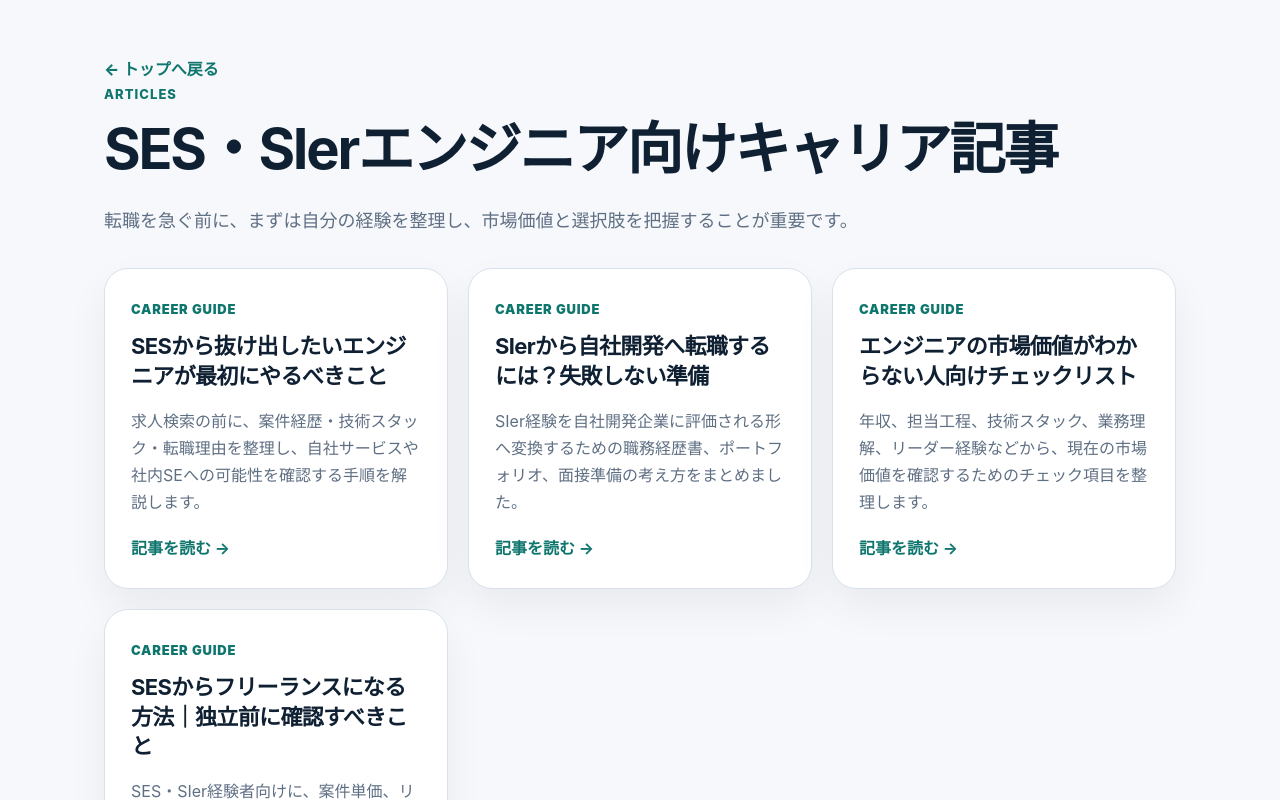
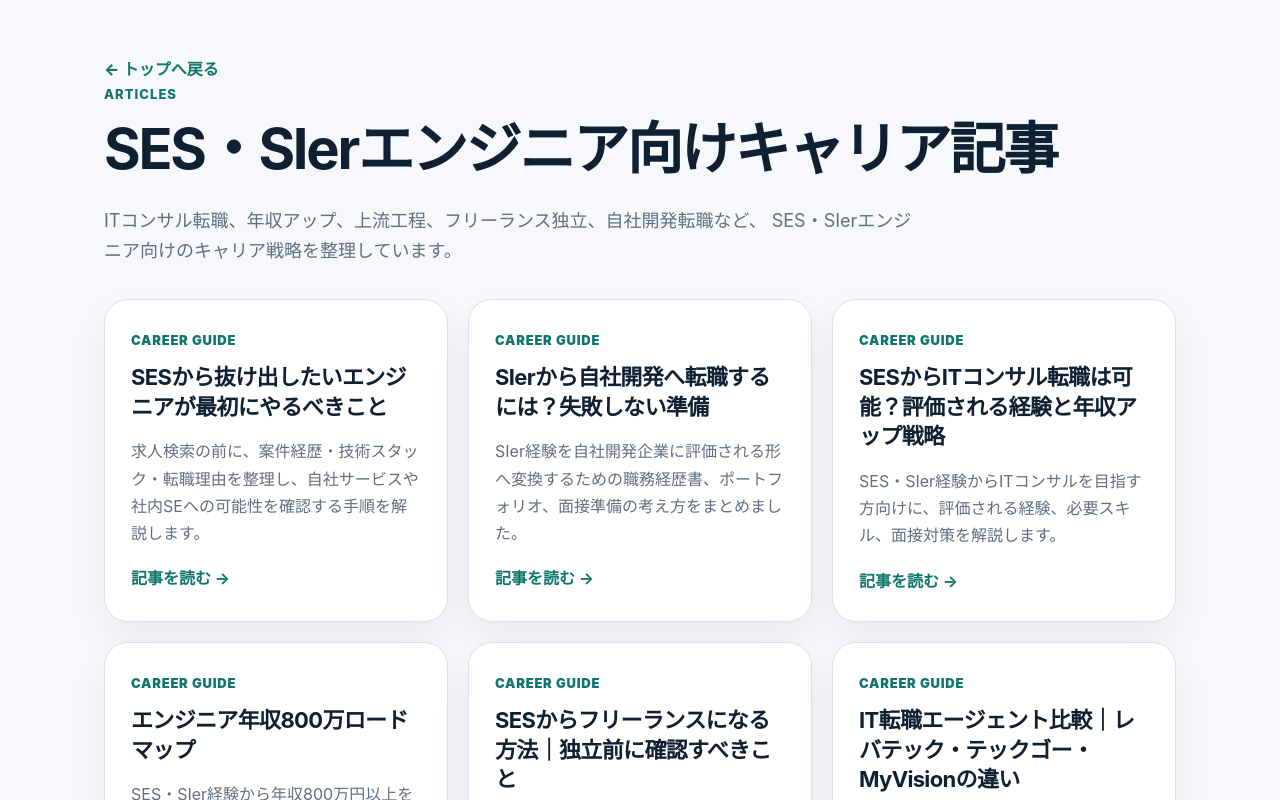
Before and after one commit to kosukekurihara-prog/engineer-career-lp, a Next.js app: page /articles in a window 1280 px wide. Shown: the top 800 px of the page. Built offline with nearby package versions, Linux system fonts and the light colour scheme.

Commit message:
Enhance articles SEO and add new articles

```diff
--- a/app/articles/page.tsx
+++ b/app/articles/page.tsx
@@ -2,8 +2,8 @@ import Link from 'next/link';
 import type { Metadata } from 'next';
 
 export const metadata: Metadata = {
-  title: '記事一覧｜SESキャリアナビ',
-  description: 'SES・SIerエンジニア向けに、転職準備、市場価値確認、自社開発転職、フリーランス案件の考え方を解説します。'
+  title: 'SES・SIerエンジニア向けキャリア記事一覧｜SESキャリアナビ',
+  description: 'SES・SIerエンジニア向けに、ITコンサル転職、年収800万ロードマップ、フリーランス独立、市場価値確認、上流工程転職を解説します。'
 };
 
 const articles = [
@@ -18,24 +18,63 @@ const articles = [
     description: 'SIer経験を自社開発企業に評価される形へ変換するための職務経歴書、ポートフォリオ、面接準備の考え方をまとめました。'
   },
   {
-    href: '/articles/market-value-check',
-    title: 'エンジニアの市場価値がわからない人向けチェックリスト',
-    description: '年収、担当工程、技術スタック、業務理解、リーダー経験などから、現在の市場価値を確認するためのチェック項目を整理します。'
+    href: '/articles/ses-to-it-consultant',
+    title: 'SESからITコンサル転職は可能？評価される経験と年収アップ戦略',
+    description: 'SES・SIer経験からITコンサルを目指す方向けに、評価される経験、必要スキル、面接対策を解説します。'
+  },
+  {
+    href: '/articles/engineer-800man-roadmap',
+    title: 'エンジニア年収800万ロードマップ',
+    description: 'SES・SIer経験から年収800万円以上を目指すためのキャリア戦略を解説します。'
   },
   {
     href: '/articles/ses-to-freelance',
     title: 'SESからフリーランスになる方法｜独立前に確認すべきこと',
     description: 'SES・SIer経験者向けに、案件単価、リモート条件、週3案件、登録面談、案件比較のポイントを整理します。'
+  },
+  {
+    href: '/articles/agent-comparison',
+    title: 'IT転職エージェント比較｜レバテック・テックゴー・MyVisionの違い',
+    description: 'ITエンジニア向け転職エージェントの特徴、向いている人、年収帯、サポート内容を比較します。'
   }
 ];
 
 export default function ArticlesPage() {
   return (
     <main className="articleIndex">
+      <script
+        type="application/ld+json"
+        dangerouslySetInnerHTML={{
+          __html: JSON.stringify({
+            '@context': 'https://schema.org',
+            '@type': 'BreadcrumbList',
+            itemListElement: [
+              {
+                '@type': 'ListItem',
+                position: 1,
+                name: 'ホーム',
+                item: 'https://www.engineer-career.info/'
+              },
+              {
+                '@type': 'ListItem',
+                position: 2,
+                name: '記事一覧',
+                item: 'https://www.engineer-career.info/articles'
+              }
+            ]
+          })
+        }}
+      />
+
       <Link className="backLink" href="/">← トップへ戻る</Link>
+
       <p className="eyebrow">Articles</p>
       <h1>SES・SIerエンジニア向けキャリア記事</h1>
-      <p className="articleLead">転職を急ぐ前に、まずは自分の経験を整理し、市場価値と選択肢を把握することが重要です。</p>
+      <p className="articleLead">
+        ITコンサル転職、年収アップ、上流工程、フリーランス独立、自社開発転職など、
+        SES・SIerエンジニア向けのキャリア戦略を整理しています。
+      </p>
+
       <div className="articleCards">
         {articles.map((article) => (
           <Link className="articleCard" href={article.href} key={article.href}>
```
